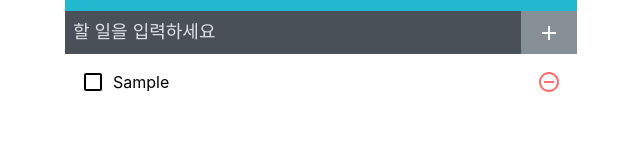
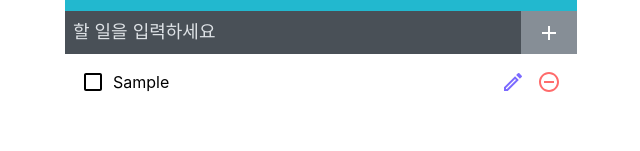
Before and after one commit to study-team2023/todo-study, a React (Create React App) app in the folder todo-list/: page / in a window 1280 px wide. Both pictures are taken after typing "Sample" into the empty fields and a click on the button 868 px from the left and 181 px from the top of the page. Shown: the part 149-300 px from the top of the page, without its empty margins (319-959 px from the left). Built offline with nearby package versions, Linux system fonts and the light colour scheme.

Commit message:
:sparkles:feat: 수정기능 영역 추가

```diff
--- a/todo-list/src/components/TodoItem.js
+++ b/todo-list/src/components/TodoItem.js
@@ -1,4 +1,4 @@
-import { MdCheckBoxOutlineBlank, MdCheckBox, MdRemoveCircleOutline } from "react-icons/md";
+import { MdCheckBoxOutlineBlank, MdCheckBox, MdRemoveCircleOutline, MdOutlineModeEdit } from "react-icons/md";
 import cn from "classnames";
 import "../scss/TodoItem.scss";
 
@@ -11,6 +11,7 @@ const TodoItem = ({todo, onRemove, onToggle}) => {
             {checked ? <MdCheckBox /> : <MdCheckBoxOutlineBlank />}
             <div className="text">{text}</div>
           </div>
+          <div className="edit"><MdOutlineModeEdit /></div>
           <div className="remove" onClick={() => onRemove(id)}><MdRemoveCircleOutline /></div>
         </div>
       );
--- a/todo-list/src/scss/TodoItem.scss
+++ b/todo-list/src/scss/TodoItem.scss
@@ -39,6 +39,18 @@
         color: #000;
       }
     }
+    .edit {
+      display: flex;
+      align-items: center;
+      font-size: 1.5rem;
+      color: #7c6bff;
+      cursor: pointer;
+      margin-right: 12px;
+      transition: .2s;
+      &:hover {
+        color: #000;
+      }
+    }
 
     & + & {
       border-top: 1px solid #dee2e6;
```
